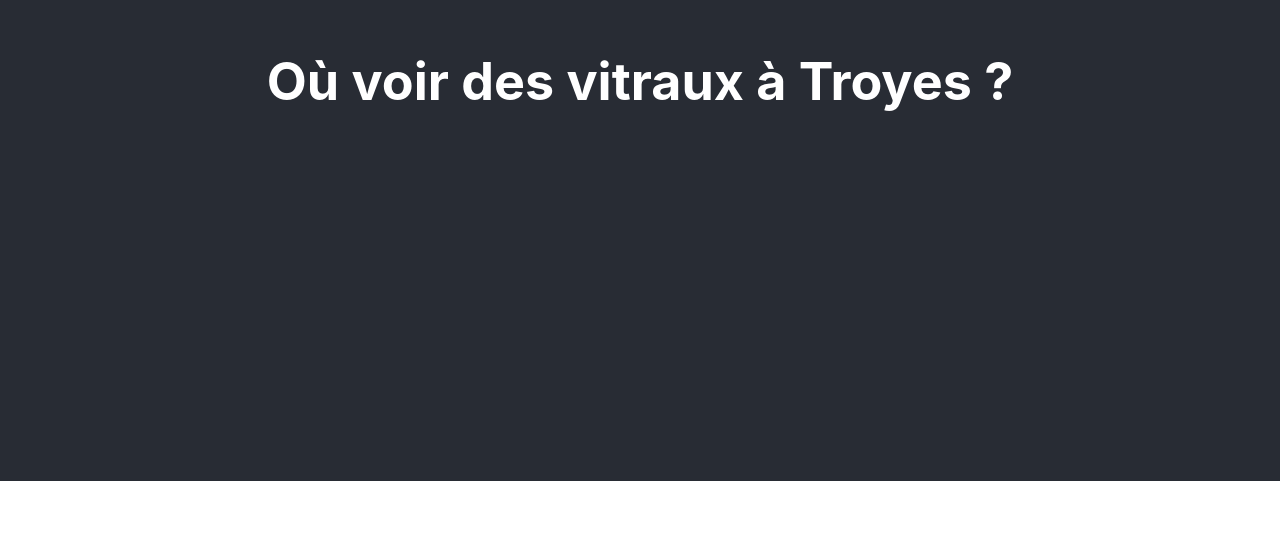
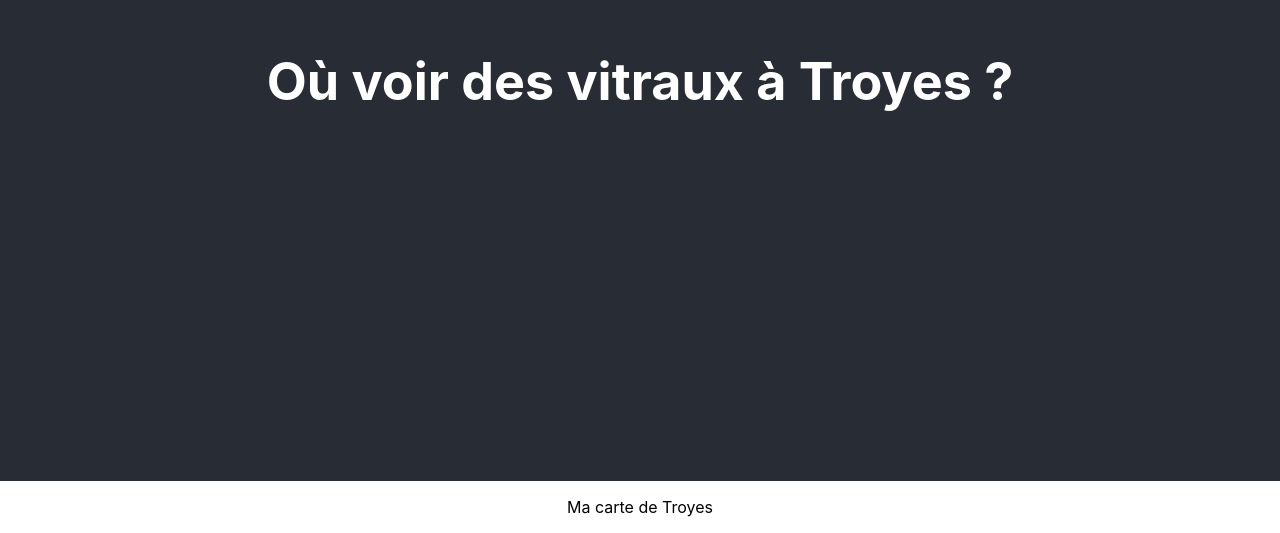
Before and after one commit to Hypertopic/ItemsMap, a React (Create React App) app: page / in a window 1280 px wide. Shown: the part 319-852 px from the top of the page. Before the commit the page ends 800 px from the top, so only its background shows below. Built offline with nearby package versions, Linux system fonts and the light colour scheme.

Commit message:
Place holder for a city map.

```diff
--- a/src/App.js
+++ b/src/App.js
@@ -8,8 +8,17 @@ function App() {
       <header className="App-header">
         <h1 className="App-title">Où voir des vitraux à Troyes ?</h1>
       </header>
+      <CityMap/>
     </div>
   );
 }
 
+class CityMap extends React.Component {
+  render() {
+    return (
+      <p>Ma carte de Troyes</p>
+    );
+  }
+}
+
 export default App;
```
